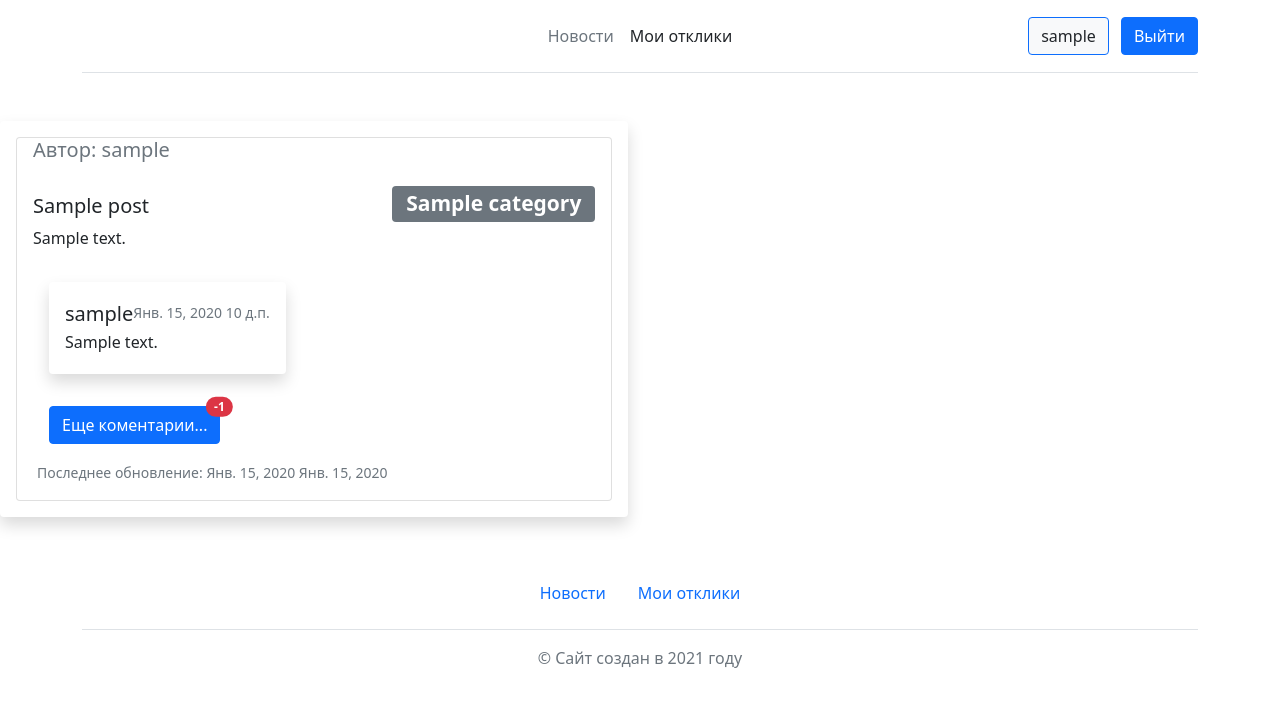
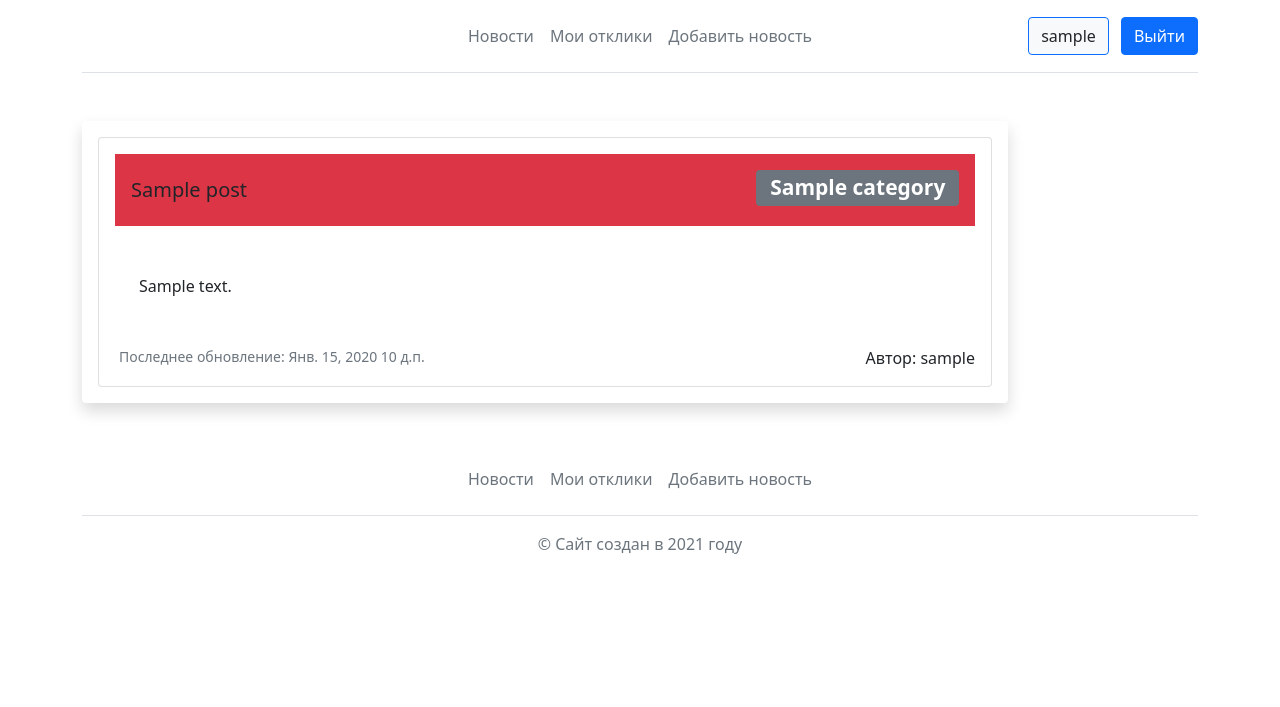
Before and after one commit to pten4uk/SkillFactoryMMORPG, a Django app: page /newsboard/ in a window 1280 px wide. Shown: the top 707 px of the page. Run offline with Django 3.2, Linux system fonts and the light colour scheme; a user stored in the database is signed in; tables that the repository leaves empty hold one stand-in row (values such as "Sample post").

Commit message:
Some changes in html, createform added

```diff
--- a/mmorpg/newsboard/models.py
+++ b/mmorpg/newsboard/models.py
@@ -13,7 +13,7 @@ class Post(models.Model):
     date_of_creation = models.DateField(auto_now_add=True)
     time_of_creation = models.TimeField(auto_now_add=True)
     date_of_last_update = models.DateField(auto_now=True)
-    time_of_last_update = models.DateField(auto_now=True)
+    time_of_last_update = models.TimeField(auto_now=True)
 
     def __str__(self):
         return f'{self.category} {self.title}'
--- a/mmorpg/newsboard/templates/newsboard/base.html
+++ b/mmorpg/newsboard/templates/newsboard/base.html
@@ -1,4 +1,4 @@
-<!doctype html>
+{% load main_menu %}
 <html lang="en">
 <head>
     <meta charset="UTF-8">
@@ -16,12 +16,10 @@
       </a>
 
       <ul class="nav col-12 col-md-auto mb-2 justify-content-center mb-md-0">
-        <li><a href="{% url 'newsboard:home' %}" class="nav-link px-2 link-secondary">Новости</a></li>
-
-        {% if request.user.is_authenticated %}
-            <li><a href="#" class="nav-link px-2 link-dark">Мои отклики</a></li>
-        {% endif %}
-
+          {% get_items_for_main_menu request as get_items_for_main_menu %}
+          {% for item in get_items_for_main_menu %}
+                <li><a href="{% url item.url_name %}" class="nav-link px-2 link-secondary">{{ item.title }}</a></li>
+          {% endfor %}
       </ul>
 
       <div class="col-md-3 text-end">
@@ -53,6 +51,6 @@
 {% block content %}
 {% endblock content %}
 
-{% include 'template_particles/footer.html' %}
+  {% include 'template_particles/footer.html' %}
 </body>
 </html>
--- a/mmorpg/newsboard/templates/newsboard/post_list.html
+++ b/mmorpg/newsboard/templates/newsboard/post_list.html
@@ -4,50 +4,26 @@
 
 {% block content %}
 
+<div class="container">
 {% for post in post_list %}
-
 <div class="row mt-5">
-    <div class="col-sm-6">
+    <div class="col-sm-10">
         <div class="shadow p-3 mb-3 bg-body rounded">
             <div class="card">
-                <h5><span class="text-muted ms-3">Автор: {{ post.author }}</span></h5>
                 <div class="card-body">
-                    <h3><span class="badge bg-secondary float-end">{{ post.category }}</span></h3>
-                    <h5 class="card-title">{{ post.title }}</h5>
-                    <p class="card-text">{{  post.text }}</p>
+                    <div class="p-3 mb-2 bg-danger text-dark">
+                        <h3><span class="badge bg-secondary float-end">{{ post.category }}</span></h3>
+                        <h5 class="card-title">{{ post.title }}</h5>
+                    </div>
+                    <p class="card-text mt-5 mb-5 ms-4 me-4">{{  post.text|truncatechars:'400' }}</p>
 
-                    <! Comments>
-                    <div class="card-group mt-3">
-                        <div class="list-group mt-3 ms-3">
 
-                        {% for comment in post.comment_set.all|slice:'2' %}
-                            <div class="shadow p-3 mb-3 bg-body rounded">
-                                <div class="d-flex w-100 justify-content-between mt-1">
-                                    <h5 class="mb-1">{{ comment.author }}</h5>
-                                    <small class="text-muted">{{ comment.date_of_creation }} {{ comment.time_of_creation }}</small>
-                                </div>
-                                <p class="mb-1">{{ comment.text }}</p>
-                            </div>
-                        {% endfor %}
-
-                        </div>
-                    </div>
-                    <! end Comments>
-
-                    <! Buttons>
-                    <button type="button" class="btn btn-primary position-relative ms-3 mt-3 mb-3">
-                        Еще коментарии...
-                        <span class="position-absolute top-0 start-100 translate-middle badge rounded-pill bg-danger">
-                        {{ post.comment_set.all|length|add:'-2' }}
-                        <span class="visually-hidden">unread messages</span>
-                        </span>
-                    </button>
-                    <! end Buttons>
 
                     <p class="card-text">
                         <small class="text-muted ms-1">
                             Последнее обновление: {{ post.date_of_last_update }} {{ post.time_of_last_update }}
                         </small>
+                        <span class=" ms-3 float-end">Автор: {{ post.author }}</span>
                     </p>
 
                 </div>
@@ -62,10 +38,10 @@
     <div class="col-lg-6 mx-auto">
       <p class="lead mb-4">На сайте пока что нет ни одной записи. Станьте автором первой новости.</p>
       <div class="d-grid gap-2 d-sm-flex justify-content-sm-center">
-          <a href="#"><button type="button" class="btn btn-primary btn-lg px-4 gap-3">Добавить новость</button></a>
+          <a href="{% url 'newsboard:create' %}"><button type="button" class="btn btn-primary btn-lg px-4 gap-3">Добавить новость</button></a>
       </div>
     </div>
   </div>
 {% endfor %}
-
+</div>
 {% endblock content %}
--- /dev/null
+++ b/mmorpg/newsboard/templatetags/main_menu.py
@@ -0,0 +1,17 @@
+from django.template import Library
+
+register = Library()
+
+
+@register.simple_tag()
+def get_items_for_main_menu(request):
+    is_authenticated = request.user.is_authenticated
+    ITEMS = [
+        {'title': 'Новости', 'url_name': 'newsboard:home'}
+    ]
+
+    if is_authenticated:
+        ITEMS.append({'title': 'Мои отклики', 'url_name': 'newsboard:home'})
+        ITEMS.append({'title': 'Добавить новость', 'url_name': 'newsboard:create'})
+
+    return ITEMS
--- a/mmorpg/newsboard/urls.py
+++ b/mmorpg/newsboard/urls.py
@@ -1,8 +1,9 @@
 from django.urls import path
 
-from .views import PostList
+from .views import *
 
 app_name = 'newsboard'
 urlpatterns = [
     path('', PostList.as_view(), name='home'),
+    path('create/', PostCreate.as_view(), name='create'),
 ]
--- a/mmorpg/newsboard/views.py
+++ b/mmorpg/newsboard/views.py
@@ -1,5 +1,7 @@
+from django.urls import reverse
 from django.views.generic import ListView, CreateView
 
+from .forms import PostCreateForm
 from .models import Post
 
 
@@ -10,4 +12,8 @@ class PostList(ListView):
 
 class PostCreate(CreateView):
     model = Post
-    template_name = 'newspaper/post_create.html'
+    form_class = PostCreateForm
+    template_name = 'newsboard/post_create.html'
+
+    def get_success_url(self):
+        return reverse('newsboard:home')
--- a/mmorpg/templates/template_particles/footer.html
+++ b/mmorpg/templates/template_particles/footer.html
@@ -1,12 +1,11 @@
+{% load main_menu %}
 <div class="container">
   <footer class="py-3 my-4">
     <ul class="nav justify-content-center border-bottom pb-3 mb-3">
-        <li class="nav-item"><a class="nav-link active" href="{% url 'newsboard:home' %}">Новости</a></li>
-
-        {% if request.user.is_authenticated %}
-            <li class="nav-item"><a class="nav-link active" href="#">Мои отклики</a></li>
-        {% endif %}
-
+          {% get_items_for_main_menu request as get_items_for_main_menu %}
+          {% for item in get_items_for_main_menu %}
+                <li><a href="{% url item.url_name %}" class="nav-link px-2 link-secondary">{{ item.title }}</a></li>
+          {% endfor %}
     </ul>
     <p class="text-center text-muted">© Сайт создан в 2021 году</p>
   </footer>
```
Also changed, not shown: mmorpg/newsboard/forms.py (+9 -0 lines), mmorpg/newsboard/templates/newsboard/post_create.html (+51 -1 lines), mmorpg/newsboard/templates/newsboard/post_detail.html (added, +25 -0 lines), mmorpg/__init__.py (added), mmorpg/newsboard/templatetags/__init__.py (added).
